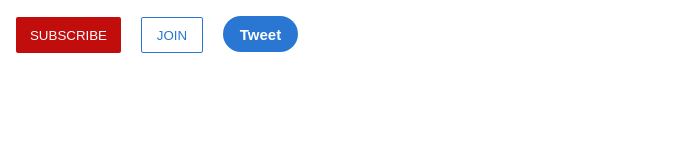
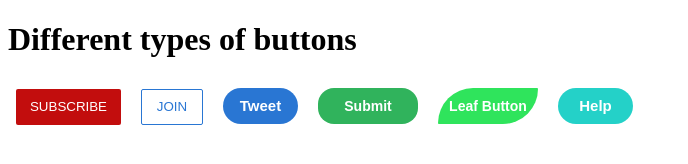
Before and after one commit to MuntasirProduction/css, a plain HTML site: page buttons.html in a window 1280 px wide. Shown: the whole page, without its empty margins (0-688 px from the left). Drawn offline with Linux system fonts and the light colour scheme.

Commit message:
added div and button html

```diff
--- /dev/null
+++ b/buttonStyle.css
@@ -0,0 +1,88 @@
+.subscribe-button{
+    background-color: rgb(194, 13, 13);
+    color: white;
+    border: none;
+    height: 36px;
+    width: 105px;
+    border-radius: 2px;
+    cursor: pointer;
+    margin: 8px;
+    /* margin-top: 100px; */
+}
+
+.join-button{
+    background-color: white;
+    color:rgb(41, 118, 211);
+    border-color: rgb(41, 118, 211);
+    border-style: solid;
+    border-width: 1px;
+    height: 36px;
+    width: 62px;
+    border-radius: 2px;
+    margin:8px;
+}
+
+.join-button:hover{
+    background-color: rgb(41, 118, 211);
+    color:white;
+    cursor: pointer;
+    font-weight: bold;
+}
+
+.tweet-button{
+    background-color: rgb(41, 118, 211);
+    color: white;
+    border: none;
+    height: 36px;
+    width: 75px;
+    border-radius: 18px;
+    cursor: pointer;
+    margin: 8px;
+    font-weight: bold;
+    font-size: 15px;
+}
+
+.submit-button{
+    background-color: rgb(48, 179, 92);
+    color: white;
+    border: none;
+    height: 36px;
+    width: 100px;
+    border-radius: 16px;
+    cursor: pointer;
+    margin: 8px;
+    font-weight: bolder;
+    font-size: 14px;
+}
+
+.leaf-button{
+    background-color: rgb(47, 228, 92);
+    color: white;
+    border: none;
+    height: 36px;
+    width: 100px;
+    border-radius: 40px 1px 40px 1px;
+    cursor: pointer;
+    margin: 8px;
+    font-weight: bolder;
+    font-size: 14px;
+}
+
+.help-button{
+    background-color: rgb(36, 209, 200);
+    color: white;
+    border: none;
+    height: 36px;
+    width: 75px;
+    border-radius: 18px;
+    margin: 8px;
+    font-weight: bold;
+    font-size: 15px;
+
+}
+
+.help-button:hover{
+    background-color: rgb(58, 173, 168);
+    cursor: help;
+    font-weight: bolder;
+}
--- a/buttons.html
+++ b/buttons.html
@@ -1,45 +1,26 @@
-<style>
-    .subscribe-button{
-        background-color: rgb(194, 13, 13);
-        color: white;
-        border: none;
-        height: 36px;
-        width: 105px;
-        border-radius: 2px;
-        cursor: pointer;
-        margin: 8px;
-        /* margin-top: 100px; */
-    }
+<!DOCTYPE html>
+<html lang="en">
+  <head>
+    <meta charset="UTF-8" />
+    <meta http-equiv="X-UA-Compatible" content="IE=edge" />
+    <meta name="viewport" content="width=device-width, initial-scale=1.0" />
+    <title>Different Types of Button</title>
+    <link rel="stylesheet" href="buttonStyle.css" />
+  </head>
+  <body>
+    <h1>Different types of buttons</h1>
 
-    .join-button{
-        background-color: white;
-        color:rgb(41, 118, 211);
-        border-color: rgb(41, 118, 211);
-        border-style: solid;
-        border-width: 1px;
-        height: 36px;
-        width: 62px;
-        border-radius: 2px;
-        cursor: pointer;
-        margin:8px;
-    }
+    <button class="subscribe-button">SUBSCRIBE</button>
 
-    .tweet-button{
-        background-color: rgb(41, 118, 211);
-        color: white;
-        border: none;
-        height: 36px;
-        width: 75px;
-        border-radius: 18px;
-        cursor: pointer;
-        margin: 8px;
-        font-weight: bold;
-        font-size: 15px;
-    }
-</style>
+    <button class="join-button">JOIN</button>
 
-<button class="subscribe-button">SUBSCRIBE</button>
+    <button class="tweet-button">Tweet</button>
 
-<button class="join-button">JOIN</button>
+    <button class="submit-button">Submit</button>
 
-<button class="tweet-button">Tweet</button>
+    <button class="leaf-button">Leaf Button</button>
+
+    <button class="help-button">Help</button>
+
+  </body>
+</html>
```
Also changed, not shown: divStyle.css (added, +7 -0 lines), divs.html (added, +17 -0 lines), index.html (deleted, +0 -51 lines).
